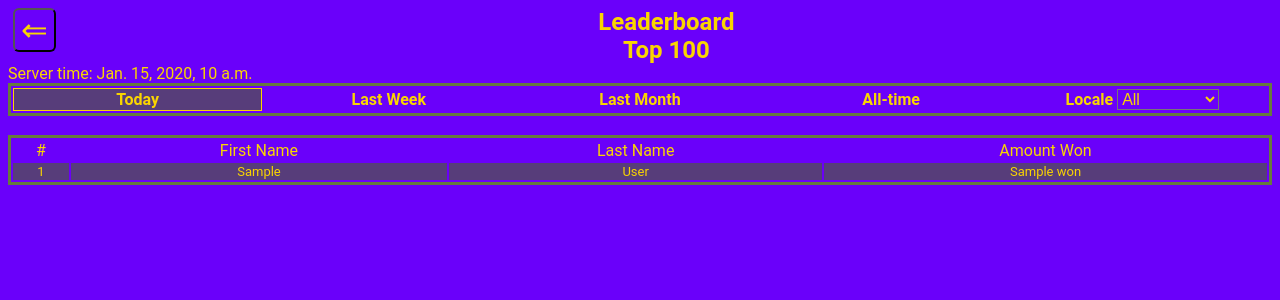
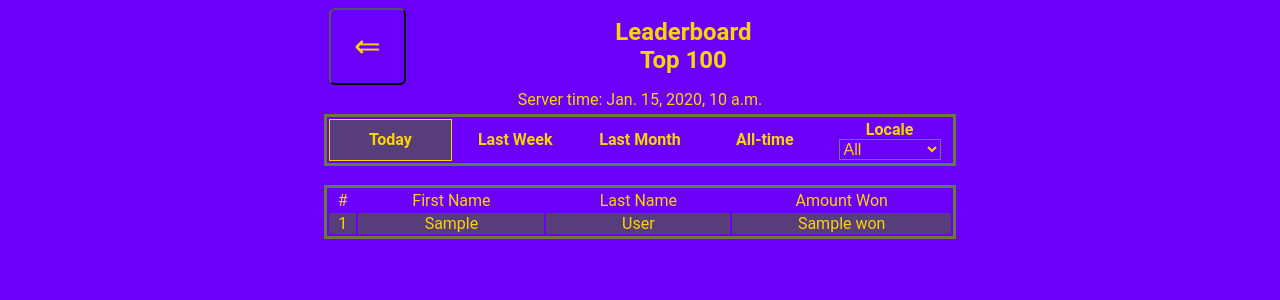
Before and after one commit to Ruslion/Django-VPS, a Django app: template my_vps_project/videopoker/templates/videopoker/leaderboard.html in a window 1280 px wide. Shown: the top 300 px of the page. Run offline with Django 5.2, Linux system fonts and the light colour scheme; the template is opened without the code that fills it: most values are stand-ins (such as "Sample title", 1, 10 or a date in 2020); lists and menus that the app fills with data are empty; some libraries are stand-ins or nearby versions.

Commit message:
landscape mode added

```diff
--- a/my_vps_project/videopoker/static/videopoker/stylesheet_v01-10v1.css
+++ b/my_vps_project/videopoker/static/videopoker/stylesheet_v21-11v8.css
@@ -113,12 +113,19 @@ select {
 div.buttons, div.balance {
   width: 100%;
   display: flex;
+  margin:auto;
 }
 
 .menu_button {
   border-radius: 6px;
   background: none;
   margin: auto 5px;
+  background-size: contain; /* or 'cover' */
+  background-repeat: no-repeat;
+  background-position: center;
+  cursor:pointer;
+  width:12vw;
+  height:12vw;
 }
 
 .button {
@@ -168,10 +175,12 @@ div.buttons, div.balance {
 .title {
   width: 100%;
   display: flex;
+  margin:auto;
 }
 .hand, .held {
     display:flex;
     width: 100%;
+    margin:auto;
 }
 
 .held-caption {
@@ -186,7 +195,7 @@ div.buttons, div.balance {
     width: 18vw;
     height: 27vw; /* Proportion of 1x1.5
     perspective: 1000px; /* Remove this if you don't want the 3D effect */
-    margin: 1%;
+    margin: 5px auto;
     transition: transform 0.3s;
   }
 
@@ -331,3 +340,37 @@ div.buttons, div.balance {
   border-color: var(--second-color);
   text-align: center;
 }
+
+@media (orientation: landscape) {
+        .multiplier_table {
+          width:50%;
+          font-size:small;
+        }
+
+        .leaderboard {
+          /* table-layout: fixed; */
+          width:50%;
+          font-size:medium;
+        }
+
+        .hand, .held {
+          width: 50%;
+      }
+
+      div.buttons, div.balance {
+        width: 50%;
+      }
+
+      .flip-card {
+        width: 9vw;
+        height: 13vw;
+      }
+      .menu_button {
+        width:6vw;
+        height:6vw;
+      }
+
+      .title {
+        width:50%;
+      }
+}
--- a/my_vps_project/videopoker/templates/videopoker/base.html
+++ b/my_vps_project/videopoker/templates/videopoker/base.html
@@ -10,7 +10,7 @@
   <meta charset="utf-8">
   <meta name="viewport" content="width=device-width, initial-scale=1">
   <title>Video poker</title>
-  <link rel="stylesheet" href="{% static 'videopoker/stylesheet_v01-10v1.css' %}">
+  <link rel="stylesheet" href="{% static 'videopoker/stylesheet_v21-11v8.css' %}">
   <link rel="icon" type="image/png" href="{% static 'videopoker/favicon.png' %}"/>
 </head>
 
--- a/my_vps_project/videopoker/templates/videopoker/leaderboard.html
+++ b/my_vps_project/videopoker/templates/videopoker/leaderboard.html
@@ -9,7 +9,7 @@
     </a>
     <h2>Leaderboard<br>Top 100</h2>
     </div>
-    <div>Server time: {{server_time}}</div>
+    <div style="margin: 5px auto;width: fit-content;text-align: center;">Server time: {{server_time}}</div>
 <form>     {% csrf_token %}
 <table class="leaderboard">
     <tr>
```
Also changed, not shown: my_vps_project/videopoker/templates/videopoker/index.html (+3 -4 lines).
